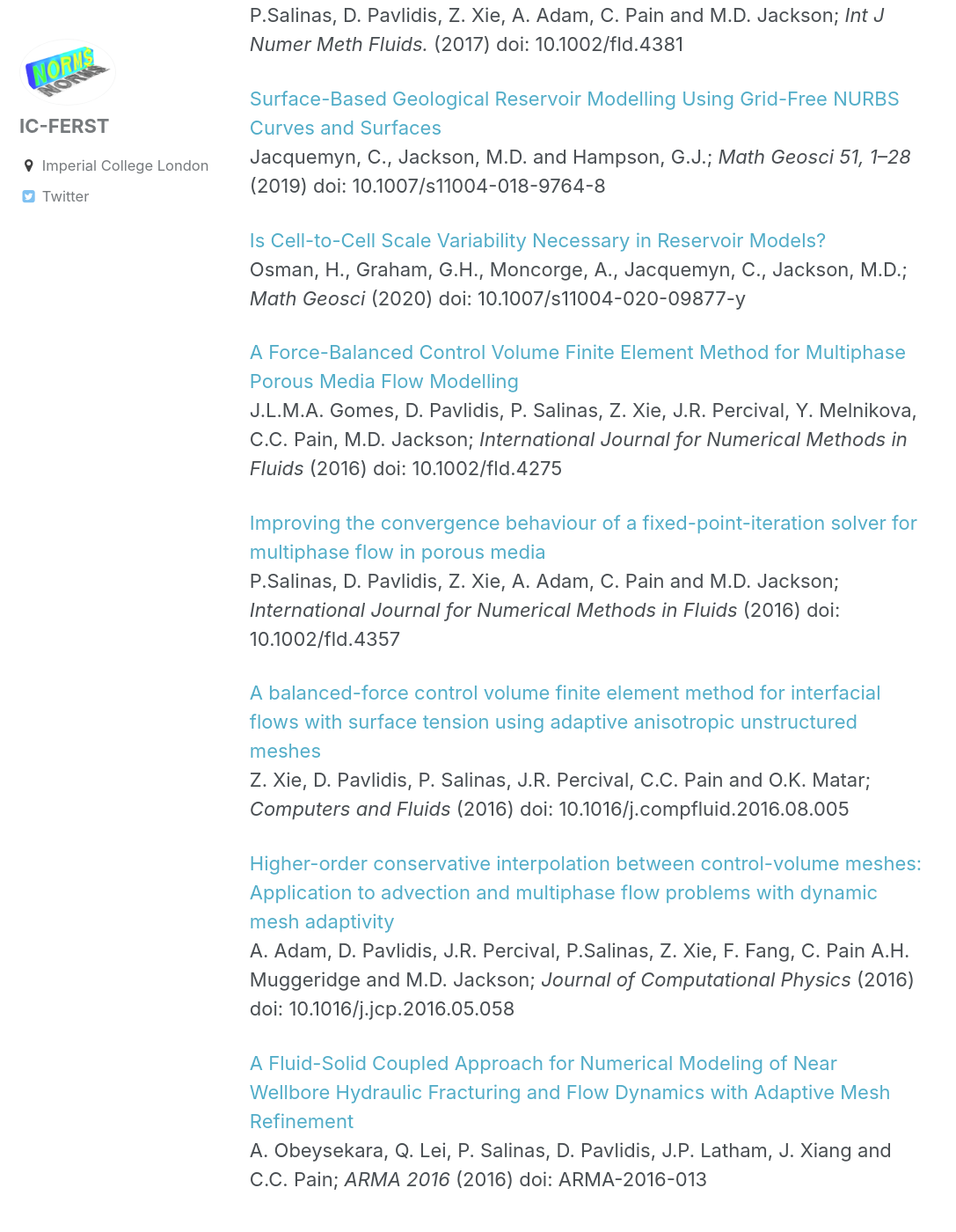
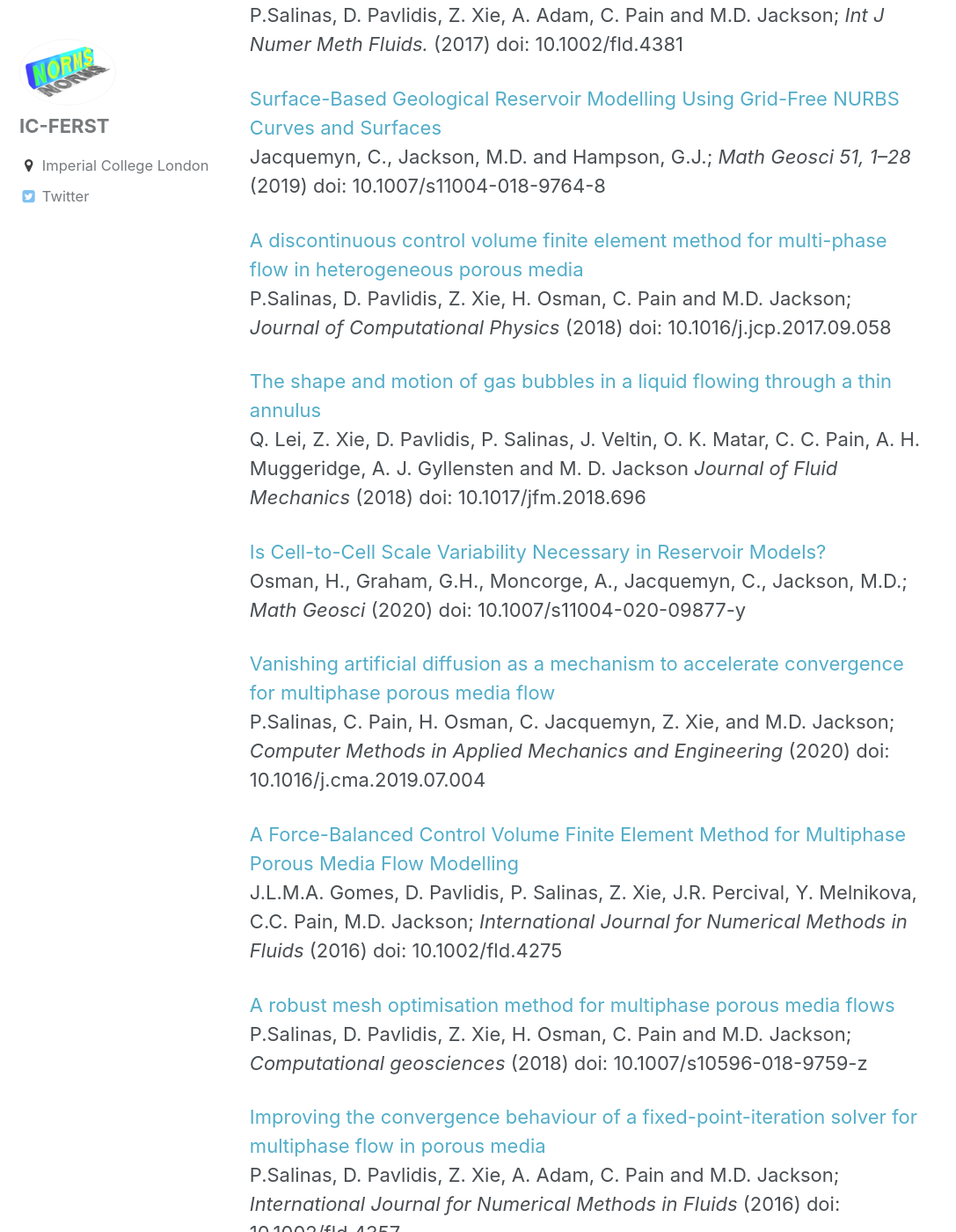
Before and after one commit to Multifluids/multifluids.github.com, a Jekyll site: the page built from _pages/people.md, in a window 1280 px wide and 1400 px high, scrolled down 1186 px. Shown: the whole window at 88% size, without its empty margins (0-1087 px from the left). Built offline with Jekyll 4.4.1, drawn with Linux system fonts in a browser that asks for light colours; some of the changed text lies outside the part shown.

Commit message:
Updated references

```diff
--- a/_pages/people.md
+++ b/_pages/people.md
@@ -48,12 +48,36 @@ Cite <b>Jackson et al. 2015</b> for the overview, <b>Salinas et al. 2017</b> for
       (2019) doi: 10.1007/s11004-018-9764-8
    </p>
 
+   <p><a href="https://www.sciencedirect.com/science/article/pii/S0021999117307313?via%3Dihub">
+           A discontinuous control volume finite element method for multi-phase flow in heterogeneous porous media
+      </a><br>
+      P.Salinas, D. Pavlidis, Z. Xie, H. Osman, C. Pain and M.D. Jackson;
+      <em> Journal of Computational Physics </em>
+      (2018) doi: 10.1016/j.jcp.2017.09.058
+   </p>
+
+   <p><a href="https://www.sciencedirect.com/science/article/pii/S0021999117307313?via%3Dihub">
+           The shape and motion of gas bubbles in a liquid flowing through a thin annulus
+      </a><br>
+    Q. Lei, Z. Xie, D. Pavlidis, P. Salinas, J. Veltin, O. K. Matar, C. C. Pain, A. H. Muggeridge, A. J. Gyllensten and M. D. Jackson
+      <em> Journal of Fluid Mechanics </em>
+      (2018) doi: 10.1017/jfm.2018.696
+   </p>
+
    <p><a href="https://doi.org/10.1007/s11004-020-09877-y">
            Is Cell-to-Cell Scale Variability Necessary in Reservoir Models?
       </a><br>
       Osman, H., Graham, G.H., Moncorge, A., Jacquemyn, C., Jackson, M.D.;
       <em>Math Geosci</em>
       (2020) doi: 10.1007/s11004-020-09877-y
+   </p>
+
+   <p><a href="https://www.sciencedirect.com/science/article/pii/S0045782519304001?via%3Dihub">
+           Vanishing artificial diffusion as a mechanism to accelerate convergence for multiphase porous media flow
+      </a><br>
+      P.Salinas, C. Pain, H. Osman, C. Jacquemyn, Z. Xie, and M.D. Jackson;
+      <em> Computer Methods in Applied Mechanics and Engineering </em>
+      (2020) doi: 10.1016/j.cma.2019.07.004
    </p>
 
    <p><a href="http://onlinelibrary.wiley.com/doi/10.1002/fld.4275/abstract">
@@ -65,6 +89,14 @@ Percival, Y. Melnikova, C.C. Pain, M.D. Jackson;
       (2016) doi: 10.1002/fld.4275
    </p>
 
+   <p><a href="https://link.springer.com/article/10.1007/s10596-018-9759-z">
+           A robust mesh optimisation method for multiphase porous media flows
+      </a><br>
+      P.Salinas, D. Pavlidis, Z. Xie, H. Osman, C. Pain and M.D. Jackson;
+      <em> Computational geosciences </em>
+      (2018) doi: 10.1007/s10596-018-9759-z
+   </p>
+
    <p><a href="http://onlinelibrary.wiley.com/doi/10.1002/fld.4357/full">
            Improving the convergence behaviour of a fixed-point-iteration solver for multiphase flow in porous media
       </a><br>
@@ -73,7 +105,13 @@ Percival, Y. Melnikova, C.C. Pain, M.D. Jackson;
       (2016) doi: 10.1002/fld.4357
    </p>
 
-
+   <p><a href="https://www.sciencedirect.com/science/article/pii/S0266352X18301824?via%3Dihub">
+           Modelling stress-dependent single and multi-phase flows in fractured porous media based on an immersed-body method with mesh adaptivity
+      </a><br>
+       A. Obeysekara, Q. Lei, P. Salinas, D. Pavlidis, J.P. Latham, J. Xiang and C.C. Pain;
+      <em>Computers and Geotechnics</em>
+      (2018) doi: 10.1016/j.compgeo.2018.07.009
+   </p>
 
 
    <p><a href="http://www.sciencedirect.com/science/article/pii/S0045793016302511">
@@ -95,13 +133,7 @@ Percival, Y. Melnikova, C.C. Pain, M.D. Jackson;
    </p>
 
 
-   <p><a href="https://www.onepetro.org/conference-paper/ARMA-2016-013">
-           A Fluid-Solid Coupled Approach for Numerical Modeling of Near Wellbore Hydraulic Fracturing and Flow Dynamics with Adaptive Mesh Refinement
-      </a><br>
-       A. Obeysekara, Q. Lei, P. Salinas, D. Pavlidis, J.P. Latham, J. Xiang and C.C. Pain;
-      <em>ARMA 2016</em>
-      (2016) doi: ARMA-2016-013
-   </p>
+
 
 
 <h3> For more publications visit the personal webpages of any of the people involved in the project.</h3>
```
